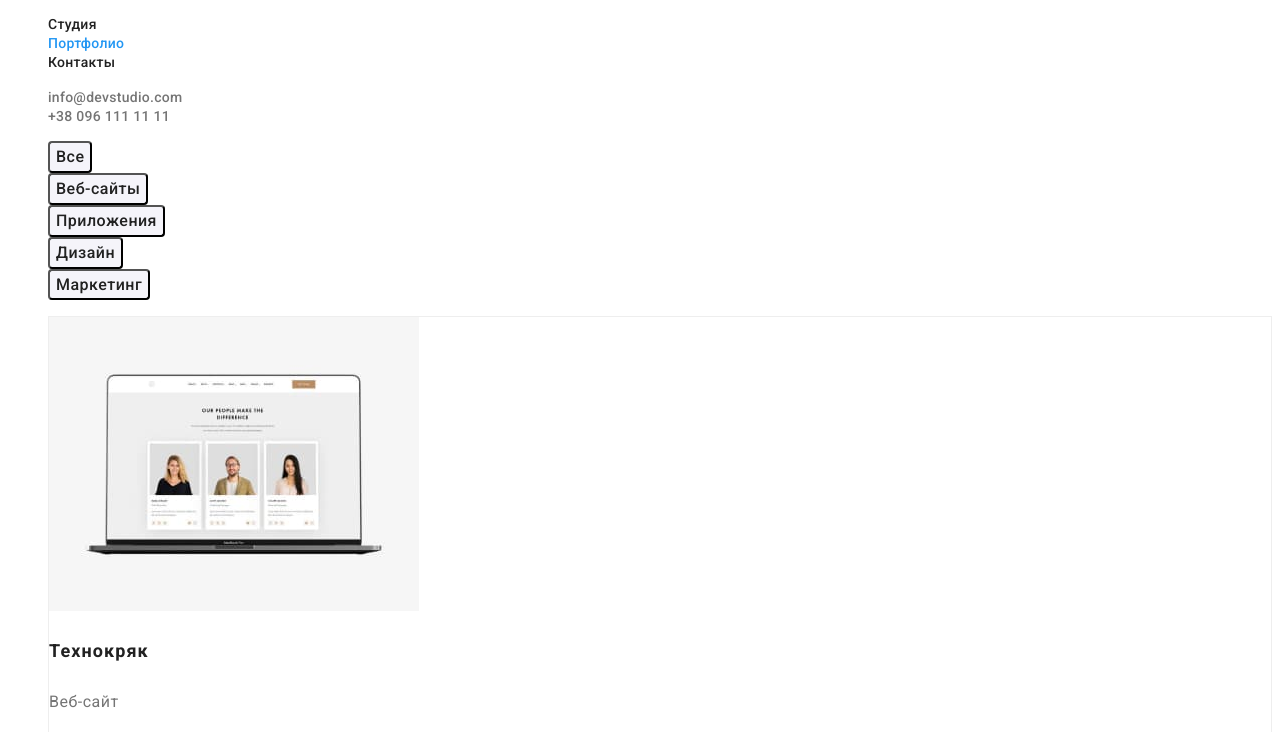
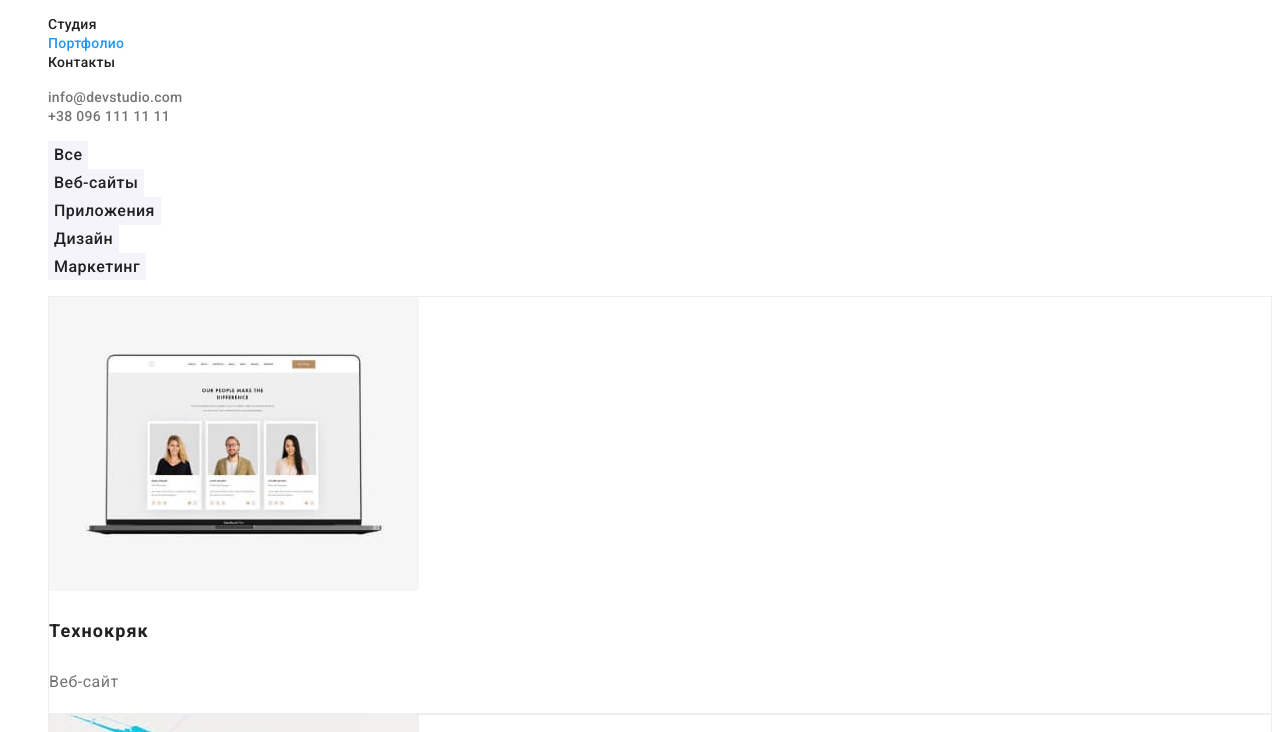
Before and after one commit to NatishaSi/goit-markup-hw-02, a plain HTML site: page portfolio.html in a window 1280 px wide. Shown: the part 41-773 px from the top of the page. Drawn offline with Linux system fonts and the light colour scheme.

Commit message:
hw2finfsh

```diff
--- a/css/styles.css
+++ b/css/styles.css
@@ -195,8 +195,8 @@ footer {
     line-height: 1.62;
     text-align: center;
     letter-spacing: 0.03em;
-    border-radius: 4px;
     cursor:pointer;
+    border:none;
 }
 .filter-but:hover,
 .filter-but:focus {
```
